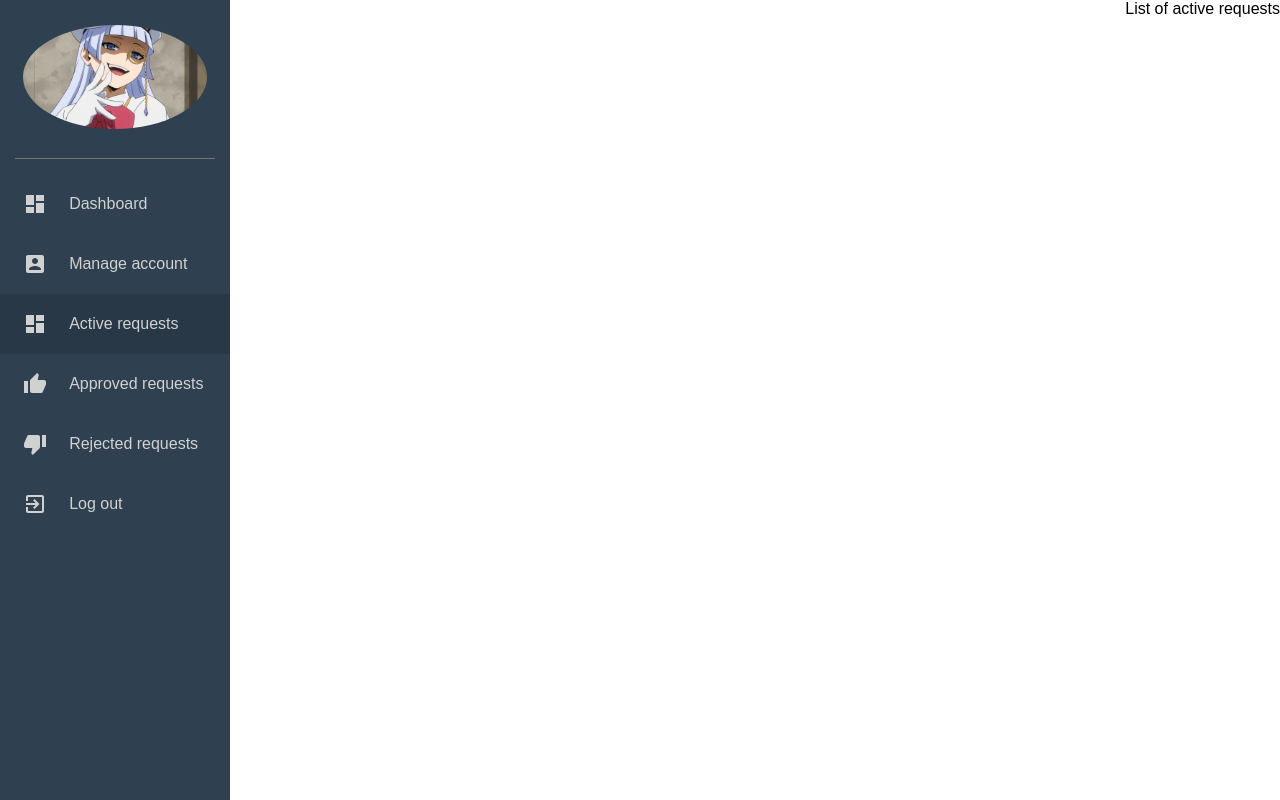
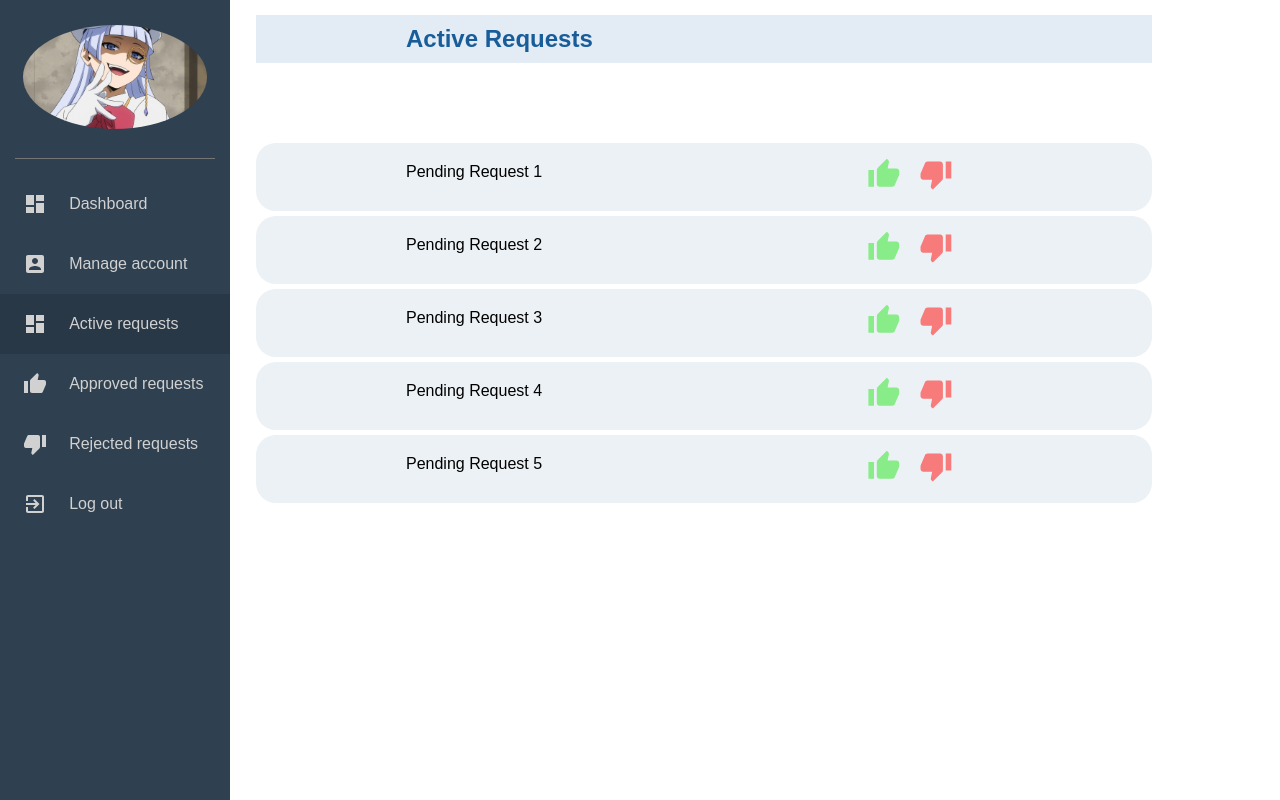
Before and after one commit to yusraahmed3/smartfarmingweb, a React (Create React App) app: page /active in a window 1280 px wide. Built offline with nearby package versions, Linux system fonts and the light colour scheme.

Commit message:
active requests page

```diff
--- a/src/components/ActiveRequests.css
+++ b/src/components/ActiveRequests.css
@@ -1,4 +1,45 @@
 .activecss{
     position: absolute;
-    right: 0;
+    right: 10%;
+    height: 70vh;
+    width: 70vw;
+    align-items: center;
+    justify-content: center;
 }
+
+.activelist{
+    list-style-type: none;
+    margin-top: 80px;
+}
+
+.listitems{
+    display: flex;
+    flex-direction: row;
+    background-color: rgb(236, 241, 245);
+    padding: 20px 150px;
+    border-radius: 20px;
+    margin-bottom: 5px;
+}
+
+.icon1{
+    transform: scale(1.4);
+    display: flex;
+    flex: 0.5px;
+    color:rgb(136, 236, 136);
+}
+
+.icon2{
+    flex: 15px;
+    transform: scale(1.4);
+    color: rgb(248, 123, 123);
+}
+
+.icon1:hover{
+    cursor: pointer;
+    color:rgb(79, 241, 79);
+}
+
+.icon2:hover{
+    cursor: pointer;
+    color: rgb(219, 61, 61);
+}
--- a/src/components/ActiveRequests.js
+++ b/src/components/ActiveRequests.js
@@ -1,13 +1,36 @@
 import React from 'react'
 import Sidebar from './Sidebar'
 import './ActiveRequests.css'
+import ThumbUpIcon from '@material-ui/icons/ThumbUp';
+import ThumbDownIcon from '@material-ui/icons/ThumbDown';
 
 function ActiveRequests() {
     return (
         <>
         <Sidebar />
         <div className="activecss">
-            List of active requests
+            <div className="pagetitle">
+                <h2>Active Requests</h2>
+            </div>
+            <div >
+                <ul className="activelist">
+                    <li className="listitems">
+                        <div className="title">Pending Request 1</div><div className="icon1"><ThumbUpIcon/></div><div className="icon2"><ThumbDownIcon/> </div>
+                    </li>
+                    <li className="listitems">
+                    <div className="title">Pending Request 2</div><div className="icon1"><ThumbUpIcon/></div><div className="icon2"><ThumbDownIcon/> </div>
+                    </li>
+                    <li className="listitems">
+                    <div className="title">Pending Request 3</div><div className="icon1"><ThumbUpIcon/></div><div className="icon2"><ThumbDownIcon/> </div>
+                    </li>
+                    <li className="listitems">
+                    <div className="title">Pending Request 4</div><div className="icon1"><ThumbUpIcon/></div><div className="icon2"><ThumbDownIcon/> </div>
+                    </li>
+                    <li className="listitems">
+                    <div className="title">Pending Request 5</div><div className="icon1"><ThumbUpIcon/></div><div className="icon2"><ThumbDownIcon/> </div>
+                    </li>
+                </ul>
+            </div>
         </div>
         </>
     )
--- a/src/components/Admin.css
+++ b/src/components/Admin.css
@@ -1,4 +1,8 @@
 .admincss{
     position: absolute;
-    right: 0;
+    right: 0.5%;
+    height: 70vh;
+    width: 81vw;
+    align-items: center;
+    justify-content: center;
 }
--- a/src/components/Admin.js
+++ b/src/components/Admin.js
@@ -6,7 +6,9 @@ function Admin() {
         <>
         <Sidebar />
         <div className="admincss">
-            Some admin shit   efrgthhhhhhhhhhhhhhhhhhhhhrlnefwlkdklwefjiwknfklwenfkewnki
+        <div className="pagetitle">
+             <h2>Dashboard</h2>
+            </div>
         </div>
         </>
     )
--- a/src/components/ManageAccount.css
+++ b/src/components/ManageAccount.css
@@ -1,20 +1,19 @@
 .mngacc{
 
     position: absolute;
-    right: 5%;
+    right: 1.8%;
     height: 70vh;
-    width: 72vw;
+    width: 79vw;
     align-items: center;
     justify-content: center;
 
 }
 
 .pagetitle{
-    background-color: rgb(178, 211, 240);
+    background-color: rgb(227, 236, 245);
     color: rgb(24, 93, 153);
-    padding: 20px 150px;
-    margin-top: 10px;
-    border-radius: 20px;
+    padding: 10px 150px;
+    margin-top: 15px;
 }
 
 
@@ -26,7 +25,7 @@
 .listitem{
     display: flex;
     flex-direction: row;
-    background-color: rgb(180, 211, 238);
+    background-color: rgb(236, 241, 245);
     padding: 20px 150px;
     border-radius: 20px;
     margin-bottom: 5px;
```
